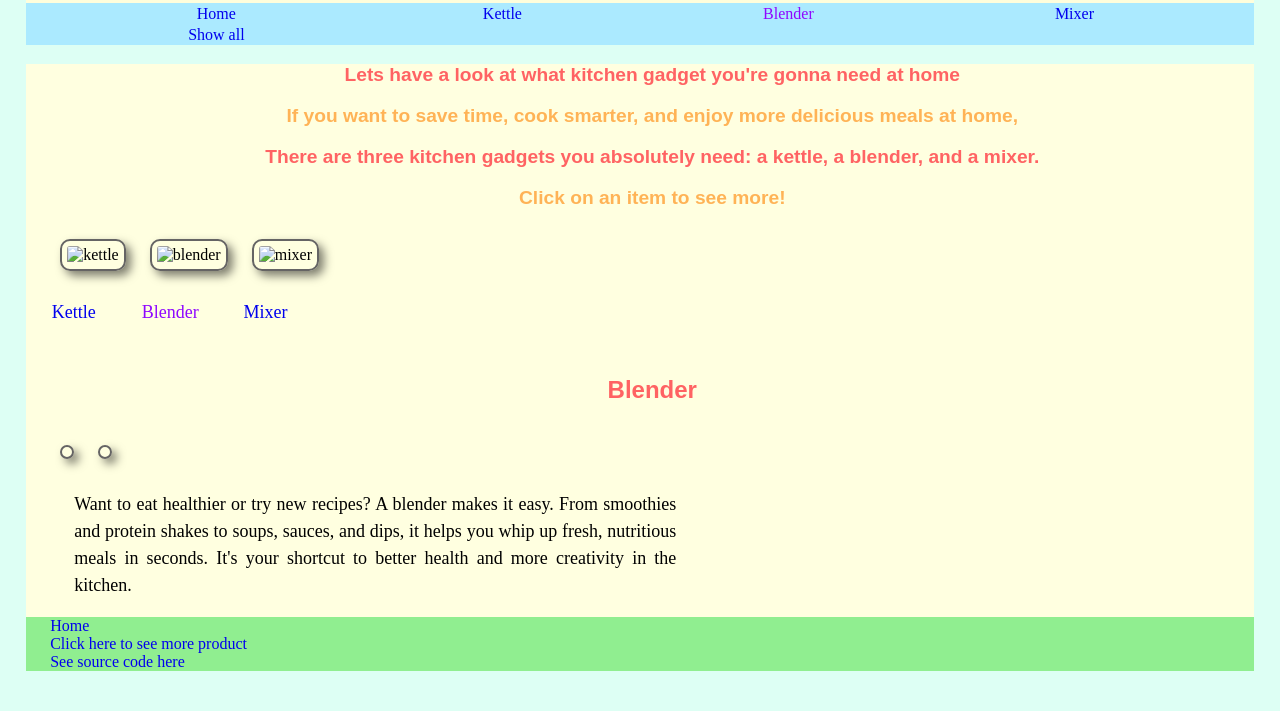
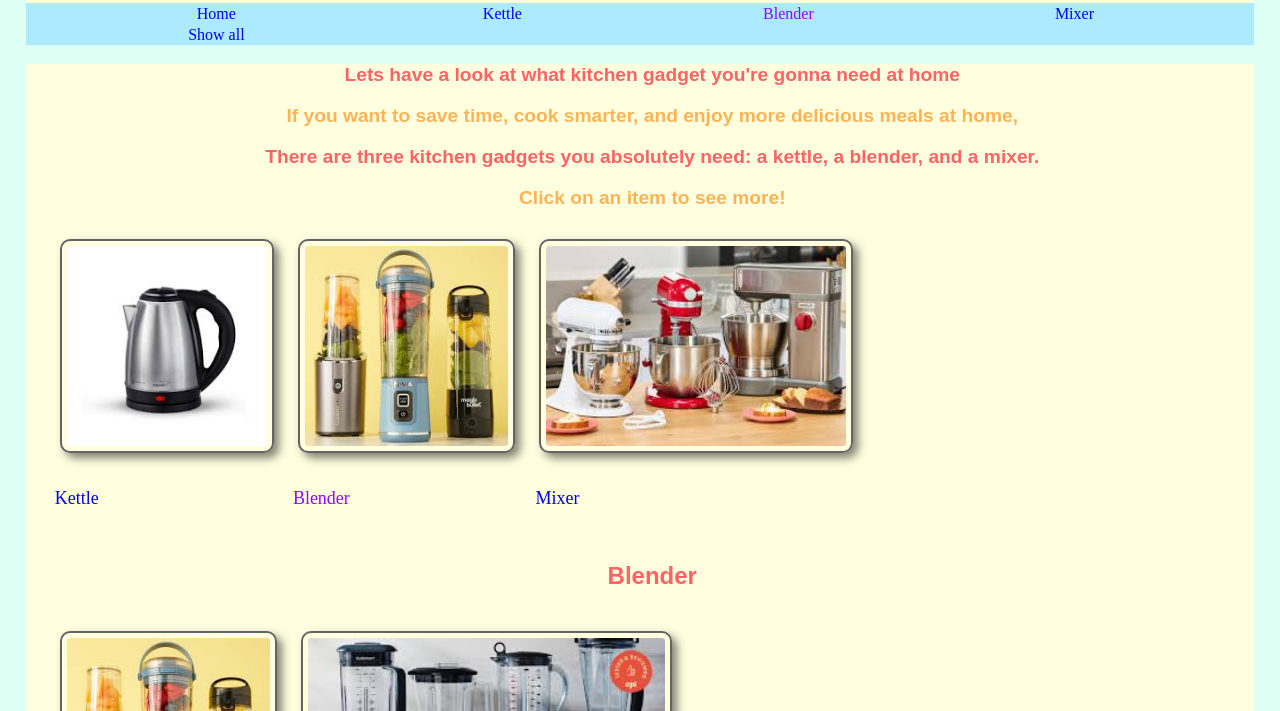
Before and after one commit to ducnguyen123134/Duckfake, a plain HTML site: page Blender/index.html in a window 1280 px wide. Shown: the part 89-800 px from the top of the page. Drawn offline with Linux system fonts and the light colour scheme.

Commit message:
Update index.html

```diff
--- a/Blender/index.html
+++ b/Blender/index.html
@@ -23,14 +23,14 @@
         <h3 style="color: rgb(255, 179, 86);">If you want to save time, cook smarter, and enjoy more delicious meals at home,</h3>
         <h3>There are three kitchen gadgets you absolutely need: a kettle, a blender, and a mixer.</h3>
         <h3 style="color: rgb(255, 179, 86);">Click on an item to see more!</h3>
-        <div><img src="../.Image/kettle1.jpeg" alt="kettle"><a href="../Kettle/"><p>Kettle</p></a></div>
-        <div><img src="../.Image/blender1.jpeg" alt="blender"><a href=""><p>Blender</p></a></div>
-        <div><img src="../.Image/mixer1.jpeg" alt="mixer"><a href="../Mixer/"><p>Mixer</p></a></div>
+        <div><img src="../Image/kettle1.jpeg" alt="kettle"><a href="../Kettle/"><p>Kettle</p></a></div>
+        <div><img src="../Image/blender1.jpeg" alt="blender"><a href=""><p>Blender</p></a></div>
+        <div><img src="../Image/mixer1.jpeg" alt="mixer"><a href="../Mixer/"><p>Mixer</p></a></div>
 
         <div id="Blender" class="content">
             <h4>Blender</h4>
-            <img src="../.Image/blender1.jpeg" alt="">
-            <img src="../.Image/blender2.jpeg" alt="">
+            <img src="../Image/blender1.jpeg" alt="">
+            <img src="../Image/blender2.jpeg" alt="">
             <p>Want to eat healthier or try new recipes? A blender makes it easy. From smoothies and protein shakes to soups, sauces, and dips, it helps you whip up fresh, nutritious meals in seconds. It's your shortcut to better health and more creativity in the kitchen.</p>
         </div>
 
```
